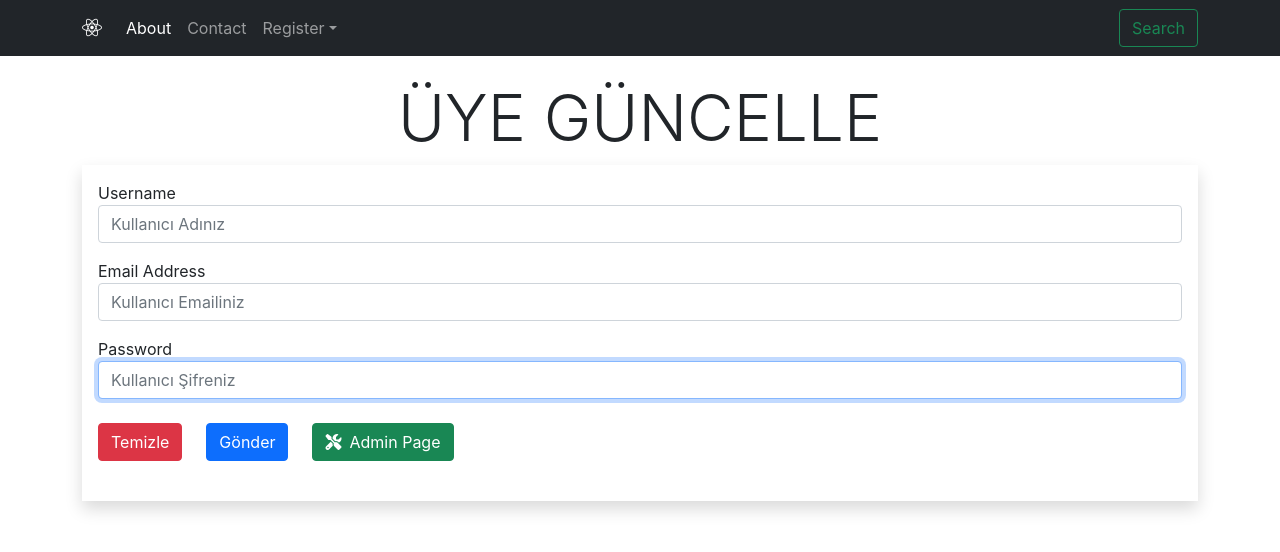
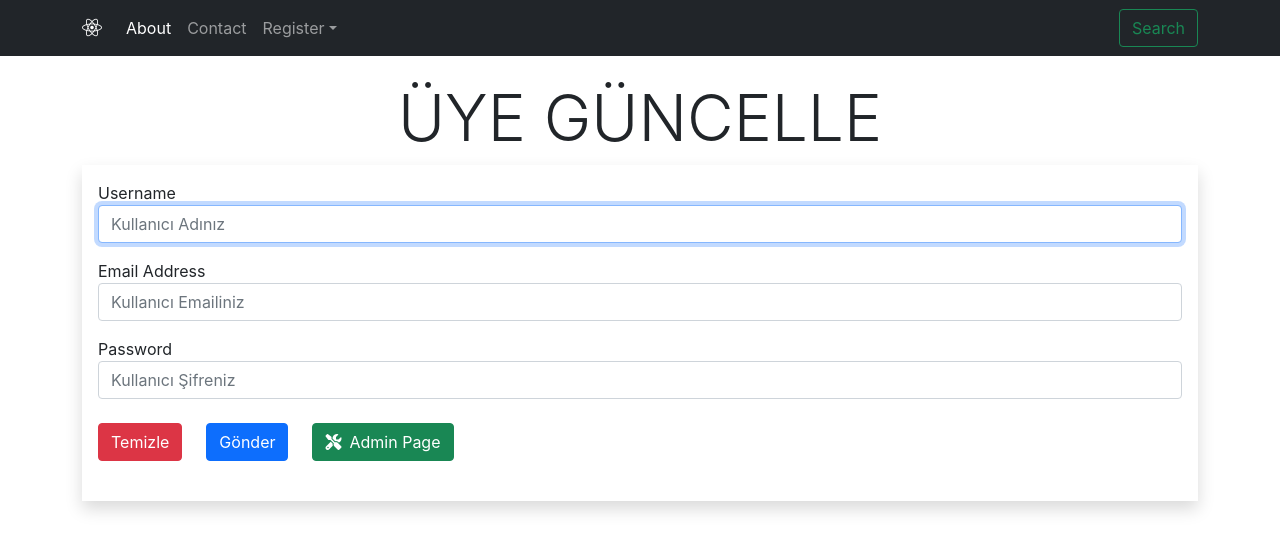
Before and after one commit to hamitmizrak/Ecodation_Blog_Project5, a React (Create React App) app in the folder frontend/blog/: page /register_add/1 in a window 1280 px wide. Shown: the top 552 px of the page. Built offline with nearby package versions, Linux system fonts and the light colour scheme; no server answers.

Commit message:
CreateOrUpdateRegister revize(onChangeInput)

```diff
--- a/frontend/blog/src/component/blog/CreateOrUpdateRegister.jsx
+++ b/frontend/blog/src/component/blog/CreateOrUpdateRegister.jsx
@@ -71,23 +71,37 @@ export default class CreateOrUpdateRegister extends Component {
       return <h1 className="display-3 text-center mt-4 text-uppercase">Üye Güncelle</h1>
   }
 
-  //FORM
+
+  // FORM input ==> 1.YOL
   onChangeUsername = (event) => {
+    console.log(event.target.value)
     this.setState({
       username: event.target.value
     })
   }
 
   onChangeEmail = (event) => {
+    console.log(event.target.value)
     this.setState({
       email: event.target.value
     })
   }
 
   onChangePassword = (event) => {
+    console.log(event.target.value)
     this.setState({
       passwd: event.target.value
     })
+  }
+
+  // FORM input ==> 2.YOL
+  onChangeInput = (event) => {
+    const { name, value } = event.target;
+    console.log(event.target.value)
+    //state içeriğini güncellemek
+    this.setState({
+      [name]: value
+    });
   }
 
   //SUBMIT
@@ -104,7 +118,7 @@ export default class CreateOrUpdateRegister extends Component {
     console.log(registerDto);
 
     //SPINNER TRUE
-    this.setState({submitSpinner: true})
+    this.setState({ submitSpinner: true })
 
     //conditional is it Create?  is it Update ?
     if (this.state.id === 'create') {//CREATE
@@ -112,7 +126,7 @@ export default class CreateOrUpdateRegister extends Component {
         response => {
           console.log(response);
           //SPINNER FALSE
-          this.setState({submitSpinner: false})
+          this.setState({ submitSpinner: false })
           if (response.status === 200) {
             this.props.history.push("/register");
             alert("Eklendi")
@@ -120,14 +134,14 @@ export default class CreateOrUpdateRegister extends Component {
         }).catch(error => {
           console.log("CREATE Register" + error.response.data)
           //SPINNER FALSE
-          this.setState({submitSpinner: false})
+          this.setState({ submitSpinner: false })
         })
     } else {//UPDATE
       RegisterApiServices.updateRegister(this.state.id, registerDto).then(
         response => {
           console.log(response);
           //SPINNER FALSE
-          this.setState({submitSpinner: false})
+          this.setState({ submitSpinner: false })
           if (response.status === 200) {
             this.props.history.push("/register");
             alert("Güncellendi")
@@ -135,7 +149,7 @@ export default class CreateOrUpdateRegister extends Component {
         }).catch(error => {
           console.log("UPDATE Register" + error.response.data)
           //SPINNER FALSE
-          this.setState({submitSpinner: false})
+          this.setState({ submitSpinner: false })
         })
     }
   }
@@ -154,7 +168,6 @@ export default class CreateOrUpdateRegister extends Component {
           <div className="row">
             <div className="card-body shadow">
 
-
               {/*
               USERNAME
               <div className="form-group mb-3">
@@ -169,27 +182,25 @@ export default class CreateOrUpdateRegister extends Component {
               {/* props */}
               <CreateOrUpdateReusability
                 label="Username" type="text" name="username" id="username"
-                placeholder="Kullanıcı Adınız" autofocus="true"
-                onchange={this.onChangeUsername} value={this.state.username} />
+                placeholder="Kullanıcı Adınız" autofocus={true}
+                onchange={this.onChangeInput} value={this.state.username} />
 
               {/* email */}
               <CreateOrUpdateReusability
                 label="Email Address" type="email" name="email" id="email"
-                placeholder="Kullanıcı Emailiniz" autofocus="false"
-                onchange={this.onChangeEmail} value={this.state.email} />
+                placeholder="Kullanıcı Emailiniz" autofocus={false}
+                onchange={this.onChangeInput} value={this.state.email} />
 
               {/* passwd */}
               <CreateOrUpdateReusability
                 label="Password " type="password" name="passwd" id="passwd"
-                placeholder="Kullanıcı Şifreniz" autofocus="false"
-                onchange={this.onChangePassword} value={this.state.passwd} />
+                placeholder="Kullanıcı Şifreniz" autofocus={false}
+                onchange={this.onChangeInput} value={this.state.passwd} />
 
               {/* submit */}
               <div className="form-group mt-4 mb-4">
                 {/* bind kendi satırında yaptım */}
                 <button type="reset" className="btn btn-danger me-4" onClick={this.cancel.bind(this)}>Temizle</button>
-
-
                 <button type="submit" className="btn btn-primary me-4" onClick={this.saveOrUpdateRegister}>
                   {
                     submitSpinner ?
```
